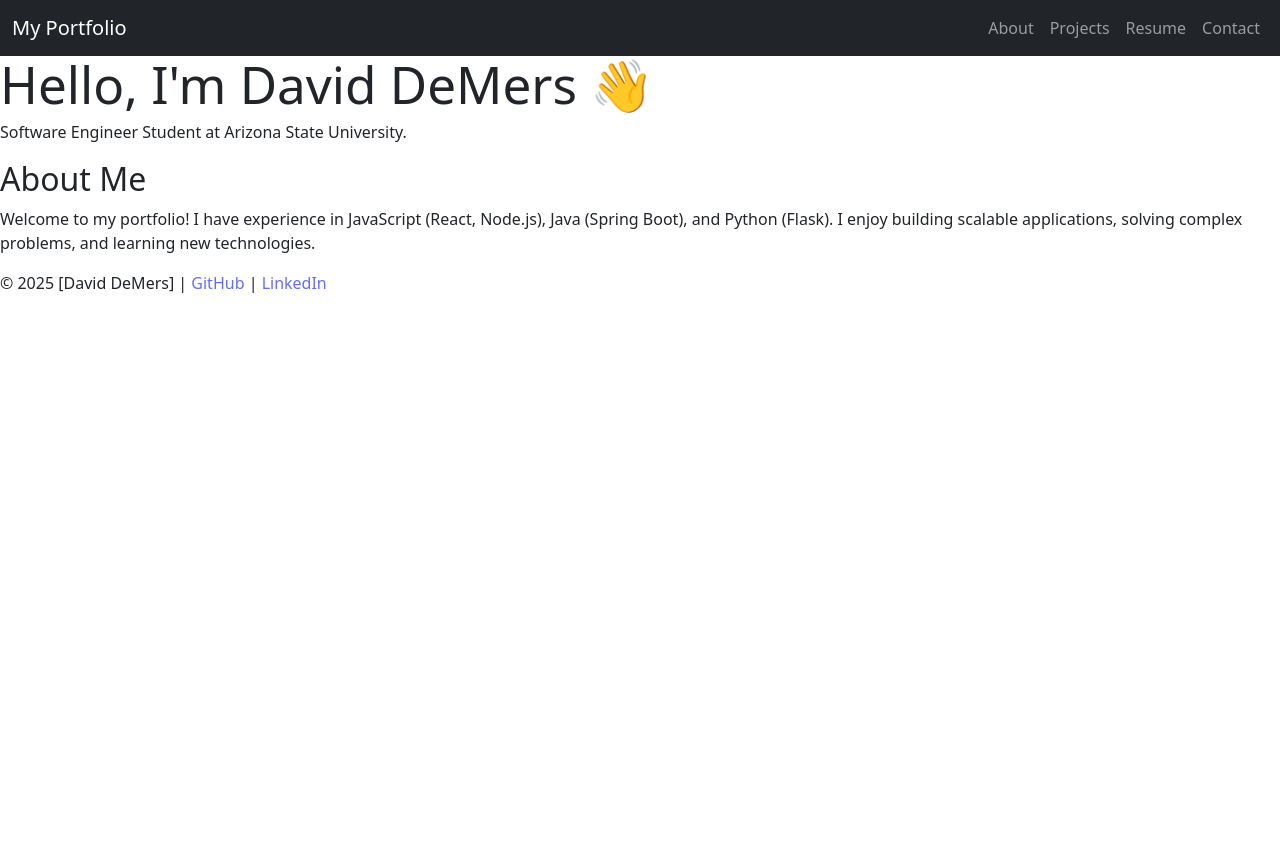
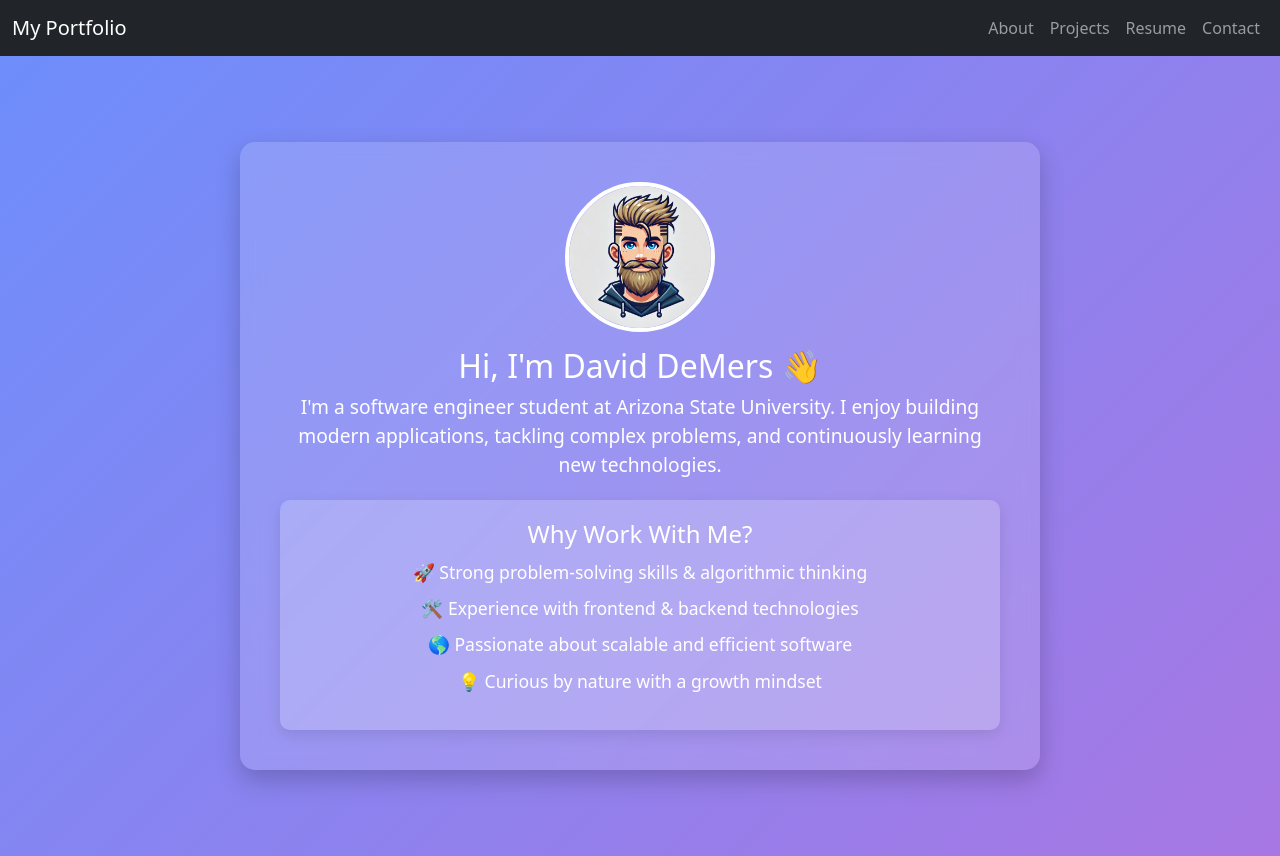
Before and after one commit to djdemers/fullstack-portfolio, a React (Vite) app in the folder frontend-javascript/: page / in a window 1280 px wide. Before the commit the page ends 800 px from the top, so only its background shows below. Built offline with nearby package versions, Linux system fonts and the light colour scheme.

Commit message:
foundations of about component

```diff
--- a/frontend-javascript/src/components/About.jsx
+++ b/frontend-javascript/src/components/About.jsx
@@ -1,30 +1,33 @@
 import React from "react";
-import "../styles/App.css";
+import "../styles/About.css";
+import profilePic from "../assets/avatar.jpg";
 
 function About() {
-    return(
-        <div className="about">
-            <header>
-                <h1>Hello, I'm David DeMers 👋</h1>
-                <p className="subtitle">
-                    Software Engineer Student at Arizona State University.
+    return (
+        <section className="about-section">
+            <div className="about-container">
+                {/* Profile Image */}
+                <img src={profilePic} alt="Profile" className="profile-pic" />
+
+                {/* Bio Section */}
+                <h2>Hi, I'm David DeMers 👋</h2>
+                <p className="bio">
+                    I'm a software engineer student at Arizona State University.
+                    I enjoy building modern applications, tackling complex problems, and continuously learning new technologies.
                 </p>
-            </header>
 
-            <section className="about">
-                <h2>About Me</h2>
-                <p>
-                    Welcome to my portfolio! I have experience in JavaScript (React, Node.js), Java (Spring Boot), and
-                    Python (Flask).
-                    I enjoy building scalable applications, solving complex problems, and learning new technologies.
-                </p>
-            </section>
-
-            <footer>
-                <p>© 2025 [David DeMers] | <a href="https://github.com/yourgithub">GitHub</a> | <a
-                    href="https://www.linkedin.com/in/yourlinkedin">LinkedIn</a></p>
-            </footer>
-        </div>
+                {/* Why Me Section */}
+                <div className="why-me">
+                    <h3>Why Work With Me?</h3>
+                    <ul>
+                        <li>🚀 Strong problem-solving skills & algorithmic thinking</li>
+                        <li>🛠️ Experience with frontend & backend technologies</li>
+                        <li>🌎 Passionate about scalable and efficient software</li>
+                        <li>💡 Curious by nature with a growth mindset</li>
+                    </ul>
+                </div>
+            </div>
+        </section>
     );
 }
 
--- /dev/null
+++ b/frontend-javascript/src/styles/About.css
@@ -0,0 +1,92 @@
+.about-section {
+    display: flex;
+    justify-content: center;
+    align-items: center;
+    min-height: 100vh; /* Ensures full screen height */
+    width: 100vw; /* Full width */
+    text-align: center;
+    background: linear-gradient(135deg, #6e8efb, #a777e3); /* Gradient background */
+    color: white;
+    padding: 40px 20px; /* Responsive padding */
+}
+
+.about-container {
+    width: 90%; /* Ensures it stretches properly */
+    max-width: 800px;
+    background: rgba(255, 255, 255, 0.15); /* Glassmorphism effect */
+    padding: 40px;
+    border-radius: 15px;
+    box-shadow: 0px 10px 25px rgba(0, 0, 0, 0.2);
+    backdrop-filter: blur(10px);
+}
+
+.profile-pic {
+    width: 150px;
+    height: 150px;
+    border-radius: 50%;
+    object-fit: cover;
+    border: 4px solid white;
+    margin-bottom: 15px;
+    animation: fadeIn 1s ease-in-out;
+}
+
+.bio {
+    font-size: 1.2rem;
+    margin-bottom: 20px;
+}
+
+.why-me {
+    margin-top: 20px;
+    background: rgba(255, 255, 255, 0.2);
+    padding: 20px;
+    border-radius: 10px;
+    box-shadow: 0px 5px 15px rgba(0, 0, 0, 0.1);
+}
+
+.why-me h3 {
+    font-size: 1.5rem;
+    margin-bottom: 10px;
+}
+
+.why-me ul {
+    list-style: none;
+    padding: 0;
+}
+
+.why-me li {
+    font-size: 1.1rem;
+    margin: 10px 0;
+}
+
+/* Animation for profile picture */
+@keyframes fadeIn {
+    from {
+        opacity: 0;
+        transform: scale(0.8);
+    }
+    to {
+        opacity: 1;
+        transform: scale(1);
+    }
+}
+
+/* Mobile Adjustments */
+@media (max-width: 768px) {
+    .about-container {
+        width: 95%; /* Make it wider on smaller screens */
+        padding: 30px;
+    }
+    .profile-pic {
+        width: 120px;
+        height: 120px;
+    }
+    .bio {
+        font-size: 1rem;
+    }
+    .why-me h3 {
+        font-size: 1.3rem;
+    }
+    .why-me li {
+        font-size: 1rem;
+    }
+}
```
Also changed, not shown: frontend-javascript/src/assets/avatar.jpg (added).
